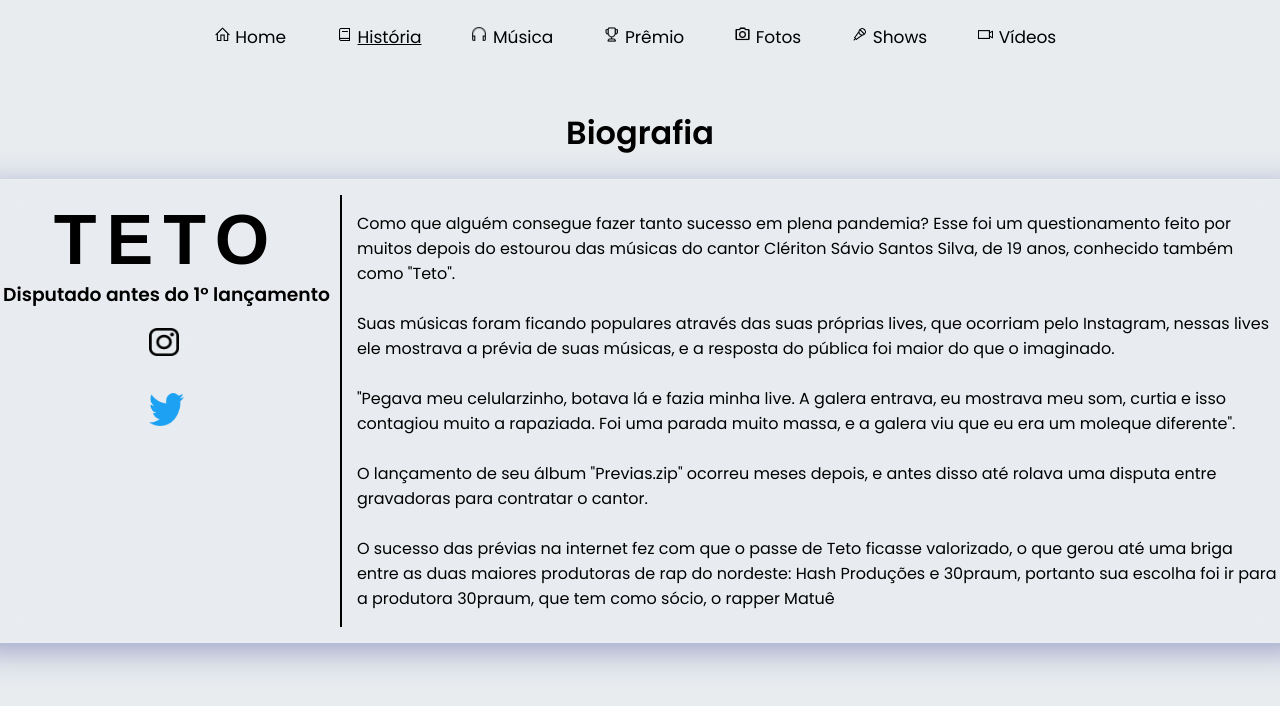
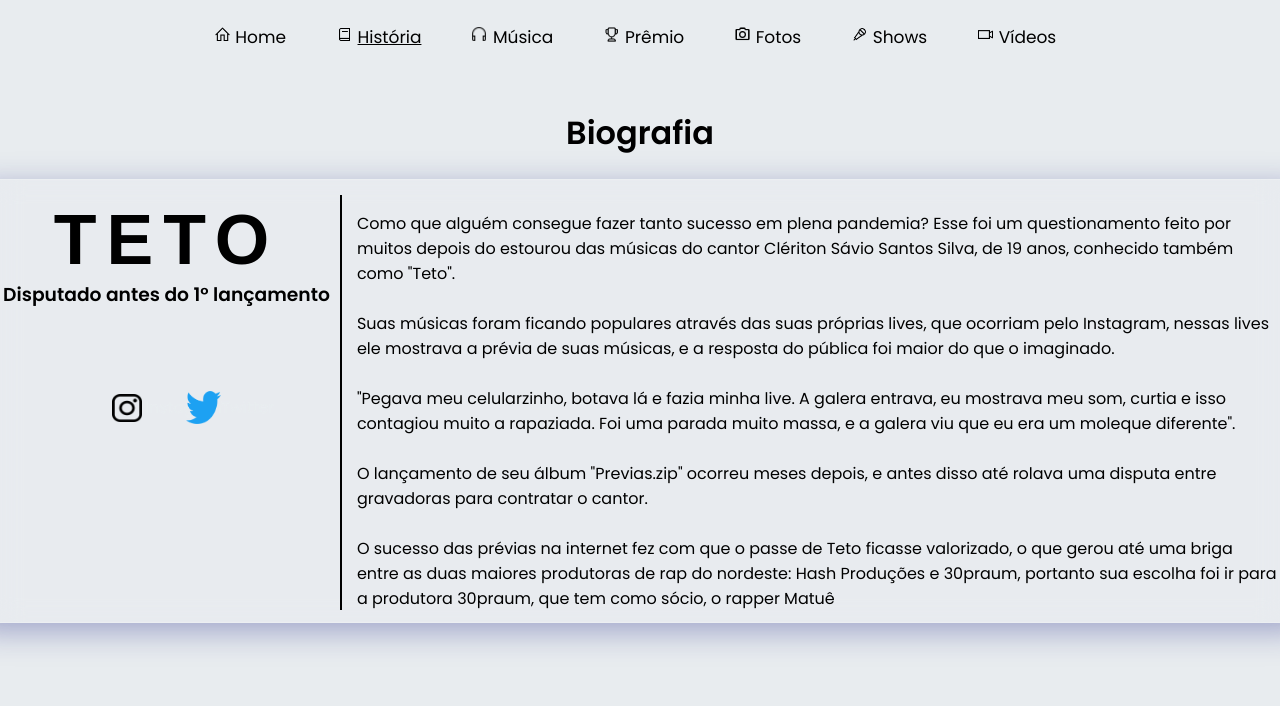
Before and after one commit to gustavorods/2023_1_b2_etec_pw1_teto_project, a plain HTML site: page src/pages/bio.html in a window 1280 px wide. Shown: the top 706 px of the page. Drawn offline with Linux system fonts and the light colour scheme; a web font is replaced by a local one.

Commit message:
bio done

```diff
--- a/src/pages/bio.html
+++ b/src/pages/bio.html
@@ -117,6 +117,7 @@
                 <h1 class="title">TETO</h1>
                 <h3>Disputado antes do 1° lançamento</h3>
 
+                <div class="botoes">
                     <!--Instagram-->
                     <div
                     class="box">
@@ -158,7 +159,7 @@
                             <p>Twitter</p>
                         </a>
                     </div>
-
+                </div>
             </ansaide>
 
 
--- a/src/resources/css/bio.css
+++ b/src/resources/css/bio.css
@@ -21,7 +21,7 @@ body {
     align-items: center;
     padding: 15px;
     margin: 0;
-    height: 100%;
+    height: 412px;
     width: 1300px;
 
     background: rgba( 232, 236, 239, 0.4 );
@@ -49,6 +49,7 @@ ansaide {
     flex-direction: column;
     padding-right: 10px;
     border-right: 2px solid black;
+    height: 96%;
 }
 
 .box a  {
@@ -132,6 +133,11 @@ h3 {
     margin: 0;
 }
 
+.botoes {
+    padding-top: 20%;
+    display: flex;
+}
+
 
 /*HEADER*/
 header ul {
```
Lines whose indentation alone changed are shown as unchanged.
